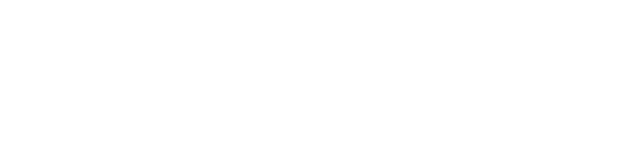
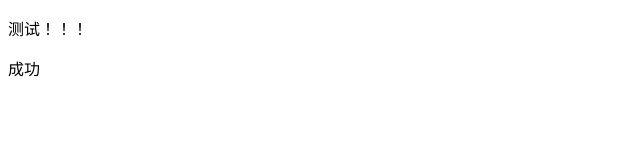
Before and after one commit to iikaka/kkproject1, a plain HTML site: page index.html in a window 1280 px wide. Shown: the whole page, without its empty margins (0-640 px from the left). Drawn offline with Linux system fonts and the light colour scheme.

Commit message:
index.html p标签

```diff
--- a/index.html
+++ b/index.html
@@ -7,6 +7,7 @@
     <title>Document</title>
 </head>
 <body>
-
+    <p>测试！！！</p>
+    <p>成功</p>
 </body>
 </html>
```
